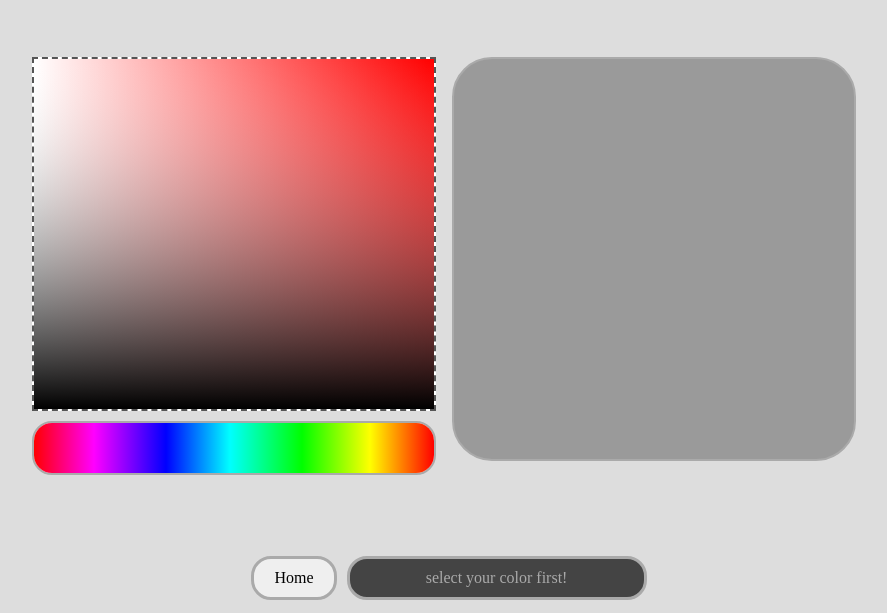
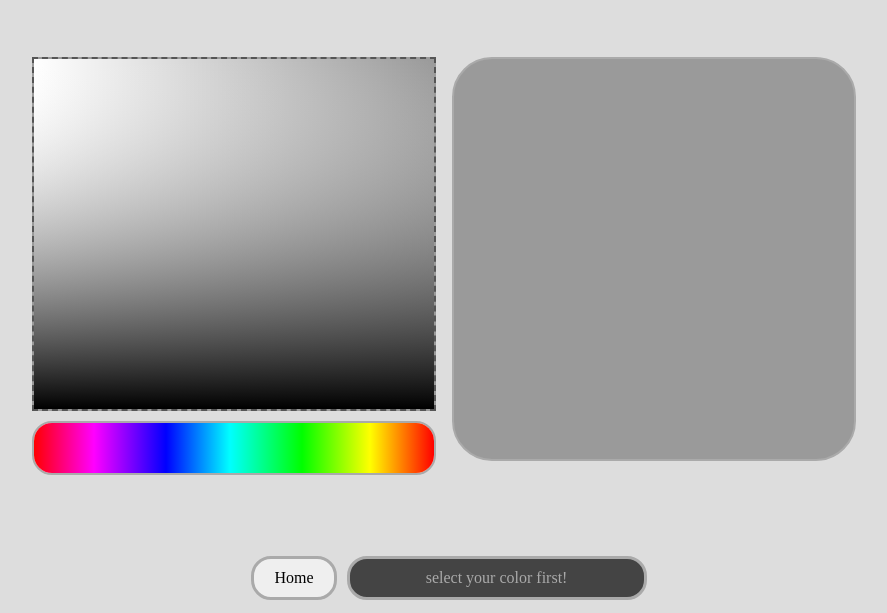
Before and after one commit to recu3125/Colorword, a plain HTML site: page public/question.html in a window 1280 px wide. Shown: the part 187-800 px from the top of the page, without its empty margins (196-1083 px from the left). Drawn offline with Linux system fonts and the light colour scheme; files whose address does not match are found by name; a web font is replaced by a local one.

Commit message:
feat sbCanvas start with monochrome

```diff
--- a/public/question.html
+++ b/public/question.html
@@ -140,7 +140,7 @@
       width: 400px;
       height: 350px;
       float: left;
-      background-color: #fff;
+      background-color: #9a9a9a;
     }
 
     #h {
--- a/public/question.js
+++ b/public/question.js
@@ -38,7 +38,7 @@ let sbCtx = sbCanvas.getContext('2d');
 sbCanvas.width = sbCanvas.clientWidth;
 sbCanvas.height = sbCanvas.clientHeight;
 sbCtx.setTransform(1, 0, 0, 1, 0, 0);
-sbCanvasChange('rgb(255,0,0)')
+sbCanvasChange('rgb(154, 154, 154)')
 function sbCanvasChange(hueselected) {
   sbCtx.fillStyle = hueselected
   sbCtx.fillRect(0, 0, sbCtx.canvas.width, sbCtx.canvas.height);
@@ -96,6 +96,7 @@ function onMove(event) {
       let color = 'rgb(' + colorAtMouse[0] + ',' + colorAtMouse[1] + ',' + colorAtMouse[2] + ')';
       if (color != "rgb(0,0,0)") {
         document.getElementById("colorviewer").style.backgroundColor = color
+        document.getElementById("word").style.color = color
       }
     }
     if (clickedInH) {
@@ -142,6 +143,7 @@ function onDown(event) {
     let color = 'rgb(' + colorAtMouse[0] + ',' + colorAtMouse[1] + ',' + colorAtMouse[2] + ')';
     if (color != "rgb(0,0,0)") {
       document.getElementById("colorviewer").style.backgroundColor = color
+      document.getElementById("word").style.color = color
     }
   }
   if (clickedInH) {
```
